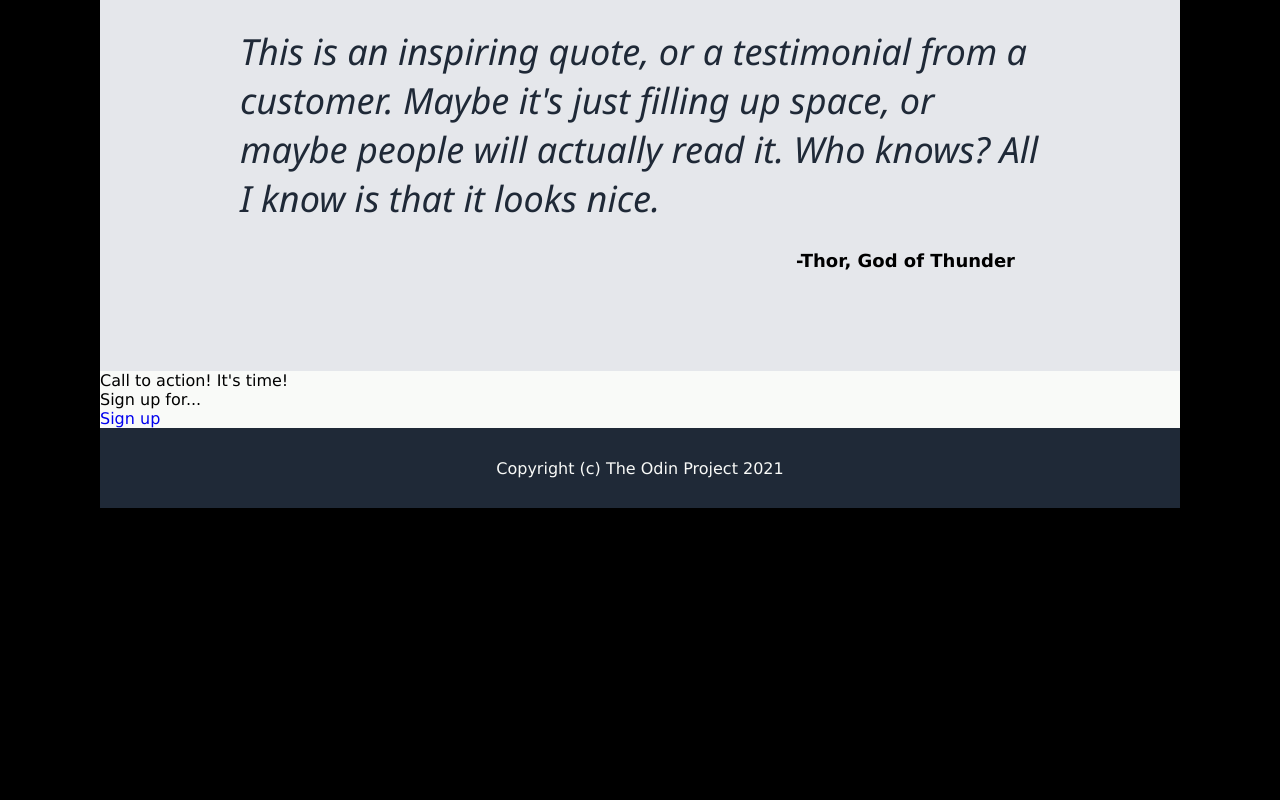
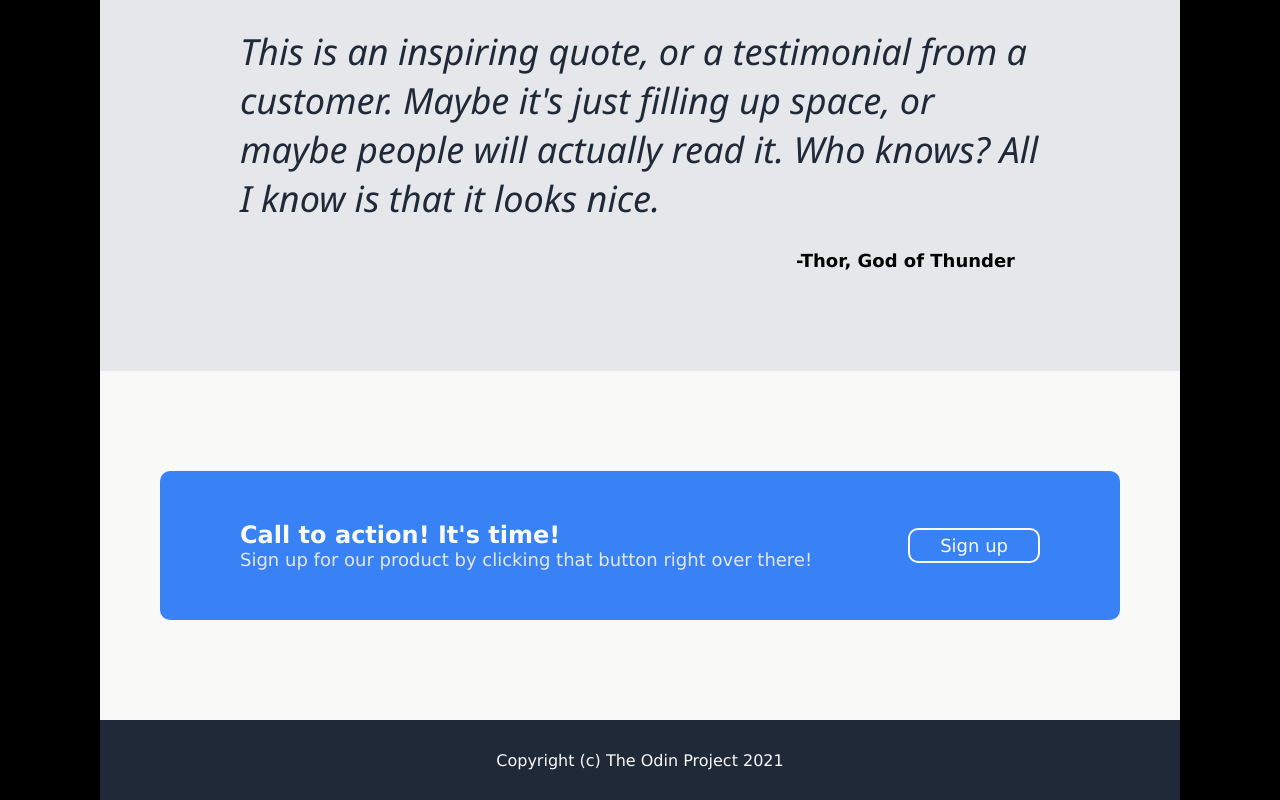
Before and after one commit to Dwingkak/odin-landing-page, a plain HTML site: page index.html in a window 1280 px wide. Shown: the part 1066-1866 px from the top of the page. Before the commit the page ends 1574 px from the top, so only its background shows below. Drawn offline with Linux system fonts and the light colour scheme.

Commit message:
Adjust action segment to match with template

```diff
--- a/index.html
+++ b/index.html
@@ -70,7 +70,9 @@
         <div class="action-box">
             <div class="text-box">
                 <div class="text-title">Call to action! It's time!</div>
-                <div class="text-body">Sign up for...</div>
+                <div class="text-body">
+                    Sign up for our product by clicking that button right over there!
+                </div>
             </div>
             <div class="action-button">
                 <a href="#">Sign up</a>
--- a/styles.css
+++ b/styles.css
@@ -85,7 +85,7 @@ a {
     background-color: #3882F6;
     border-radius: 10px;
     text-decoration: none;
-    padding: 8px 25px;
+    padding: 5px 30px;
     font-size: 18px;
 }
 
@@ -181,7 +181,46 @@ a {
 .action-container {
     flex: 1 0 auto;
     background-color: #F9FAF8;
+    display: flex;
+    justify-content: center;
+    padding-top: 100px;
+    padding-bottom: 100px;
 }
+
+.action-box {
+    width: 800px;
+    display: flex;
+    justify-content: space-between;
+    padding: 50px 80px;
+    background-color: #3882F6;
+    border-radius: 10px;
+}
+
+.text-title {
+    color: #F9FAF8;
+    font-size: 24px;
+    font-weight: 800;
+}
+
+.text-body {
+    color: #E5E7EB;
+    font-size: 18px;
+}
+
+.action-button {
+    display: flex;
+    align-items: center;
+    justify-content: center;
+    font-size: 18px;
+}
+
+.action-button a {
+    border: 2px solid #F9FAF8;
+    border-radius: 10px;
+    padding: 5px 30px;
+    color: #F9FAF8;
+}
+
 
 .footer-container {
     display: flex;
```
